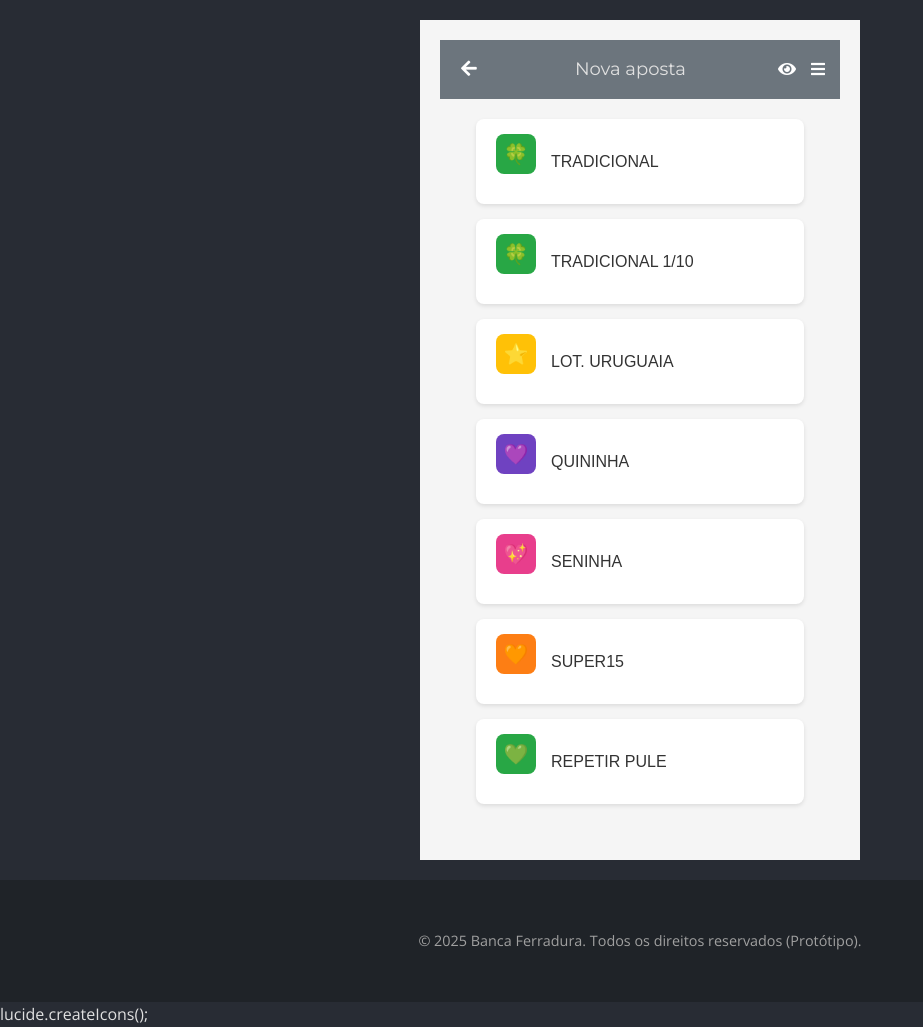
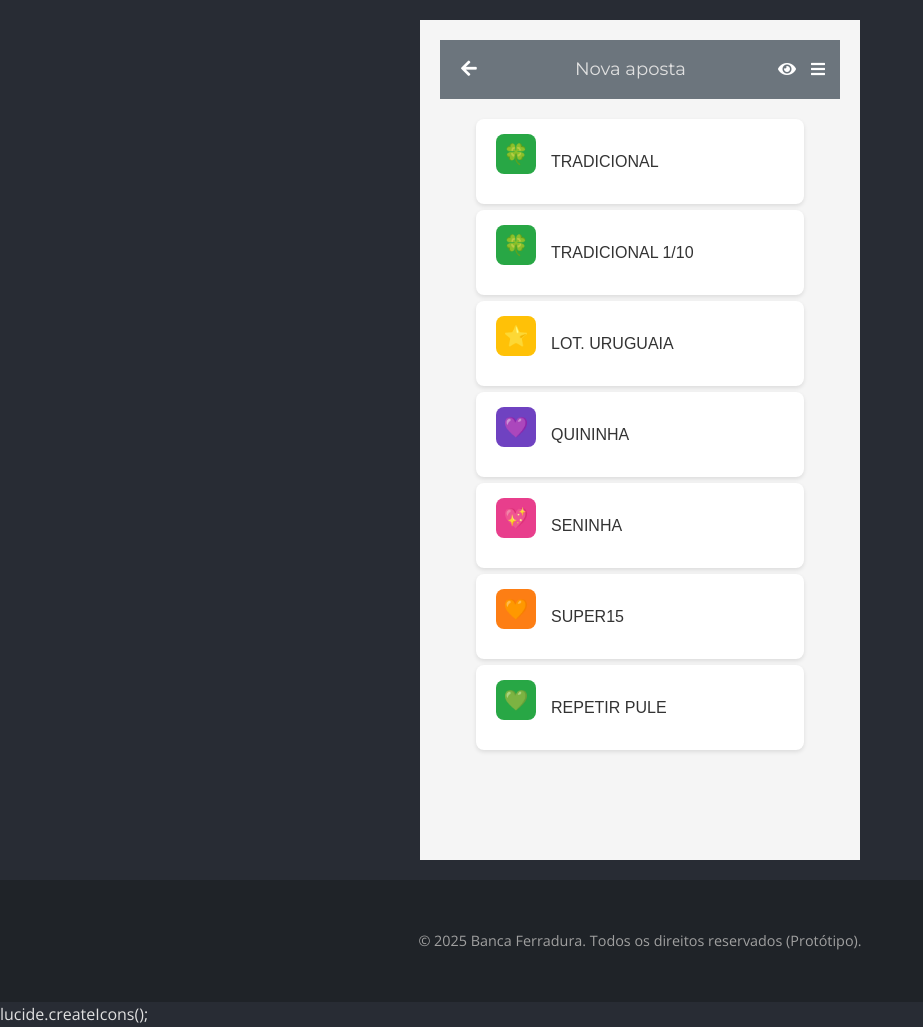
Before and after one commit to BancaTerritory/Banca-Ferradura, a Flask app: page /games/jogo-do-bicho in a window 1280 px wide. Shown: the whole page, without its empty margins (0-923 px from the left). Run offline with Flask 3, Linux system fonts and the light colour scheme; the visitor is signed in with stand-in values (Sample User, id 1).

Commit message:
Update jogo_do_bicho_v2.html

```diff
--- a/src/templates/jogo_do_bicho_v2.html
+++ b/src/templates/jogo_do_bicho_v2.html
@@ -60,7 +60,7 @@
 .option-list {
   display: flex;
   flex-direction: column;
-  gap: 15px;
+  gap: 6px;
   align-items: center;
 }
 
```
